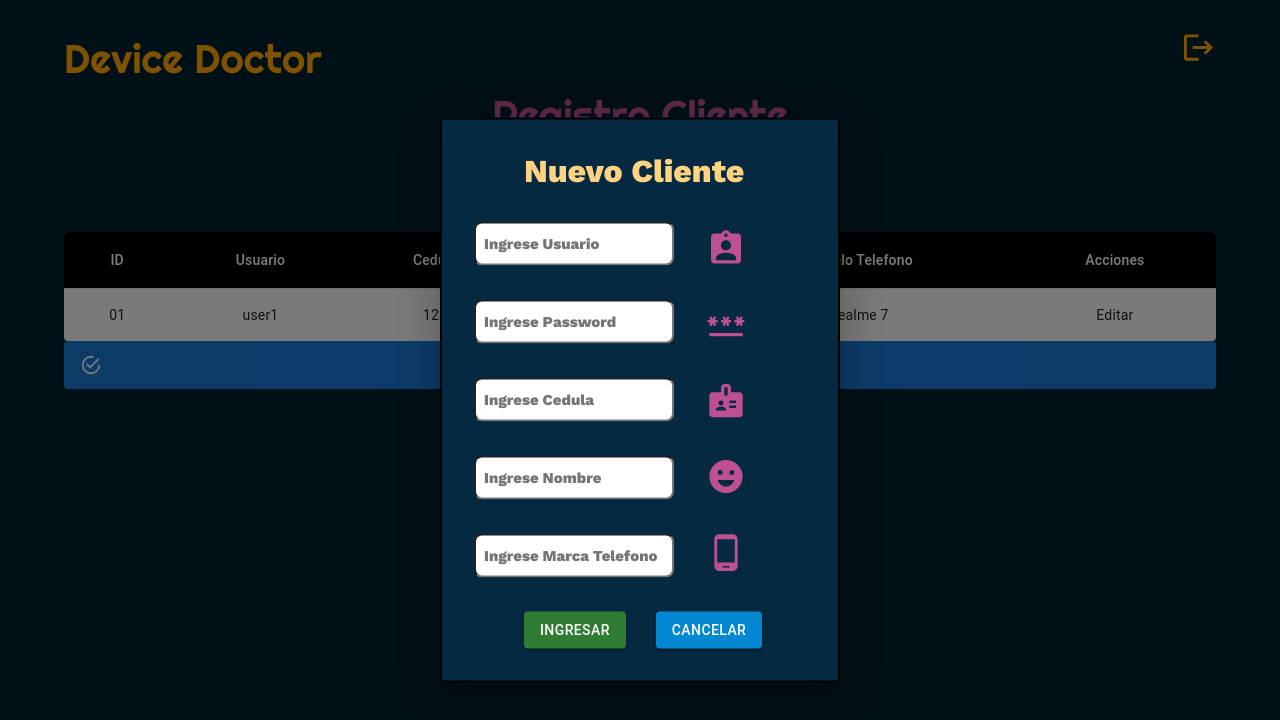
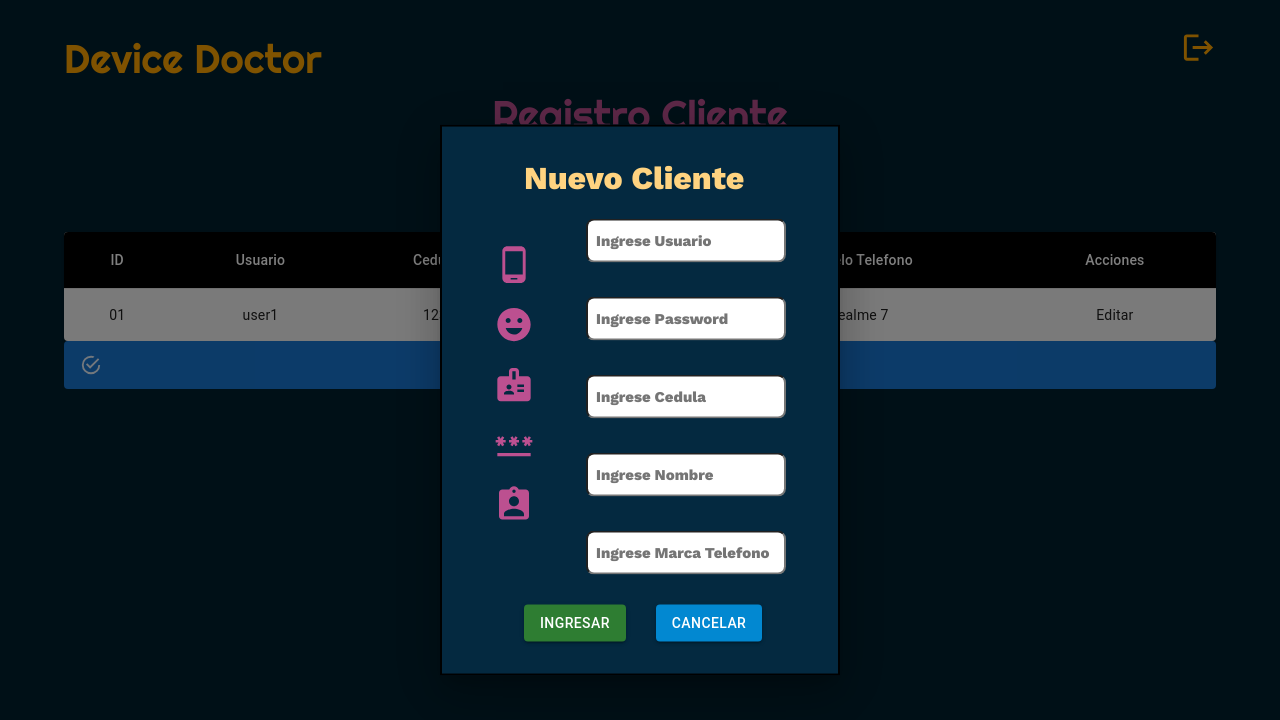
Before and after one commit to DorianDavy89/proyecto-parcial1, a React (Create React App) app: page /registro in a window 1280 px wide. Both pictures are taken after a click on the button "NEW". Shown: the top 720 px of the page. Built offline with nearby package versions, Linux system fonts and the light colour scheme.

Commit message:
avance12

```diff
--- a/src/components/Registro.jsx
+++ b/src/components/Registro.jsx
@@ -1,6 +1,5 @@
 import { React, useState } from "react";
 import Container from '@mui/material/Container';
-import Link from '@mui/material/Link';
 import LogoutIcon from '@mui/icons-material/Logout';
 import Button from '@mui/material/Button';
 import CreateNewFolderIcon from '@mui/icons-material/CreateNewFolder';
@@ -21,6 +20,10 @@ import PasswordIcon from '@mui/icons-material/Password';
 import BadgeIcon from '@mui/icons-material/Badge';
 import EmojiEmotionsIcon from '@mui/icons-material/EmojiEmotions';
 import PhoneAndroidIcon from '@mui/icons-material/PhoneAndroid';
+import EngineeringIcon from '@mui/icons-material/Engineering';
+import AppSettingsAltIcon from '@mui/icons-material/AppSettingsAlt';
+import CreditCardIcon from '@mui/icons-material/CreditCard';
+import HeadphonesBatteryIcon from '@mui/icons-material/HeadphonesBattery';
 import '../styles/EstilosRegistro.css';
 
 const StyledTableCell = styled(TableCell)(({ theme }) => ({
@@ -126,13 +129,26 @@ function Registro() {
                 </div>
             </Container>
 
+
+
             <div className="modal-registroN">
                 <Modal open={openNuevo}>
+                    <Box sx={style}>
+                        <div className="cabecera-registro">
+                            <h2>Nuevo Cliente</h2>
+                        </div>
+                        <div className="iconos-registro">
+                            <div className="lado-iz">
+                                <PhoneAndroidIcon className="icono" style={{ fontSize: 40, color: '#bc5090' }} />
+                                <EmojiEmotionsIcon className="icono" style={{ fontSize: 40, color: '#bc5090' }} />
+                                <BadgeIcon className="icono" style={{ fontSize: 40, color: '#bc5090' }} />
+                                <PasswordIcon className="icono" style={{ fontSize: 40, color: '#bc5090' }} />
+                                <AssignmentIndIcon className="icono" style={{ fontSize: 40, color: '#bc5090' }} />
+                            </div>
+                        </div>
                         <div className="formulario-nuevo">
-                        <Box sx={style}>
-                            <div className="lado-iz">
+                            <div className="lado-der">
                                 <FormControl>
-                                    <h2>Nuevo Cliente</h2>
                                     <br />
                                     <input type="text" name='usuario' placeholder="Ingrese Usuario" />
                                     <br />
@@ -143,7 +159,9 @@ function Registro() {
                                     <input type="text" name='nombre' placeholder="Ingrese Nombre" />
                                     <br />
                                     <input type="text" name='marcatelefono' placeholder="Ingrese Marca Telefono" />
-                                    <br />
+                                </FormControl>
+                            </div>
+                        </div>
                         <div className="botones-formnuevo">
                             <Button className="btn-registrar" variant="contained" color="success">
                                 Ingresar
@@ -153,20 +171,10 @@ function Registro() {
                                 Cancelar
                             </Button>
                         </div>
-                                </FormControl>
-                                <div className="lado-derecho">
-                                    <PhoneAndroidIcon className="icono" style={{ fontSize: 40, color: '#bc5090' }} />
-                                    <EmojiEmotionsIcon className="icono" style={{ fontSize: 40, color: '#bc5090' }} />
-                                    <BadgeIcon className="icono" style={{ fontSize: 40, color: '#bc5090' }} />
-                                    <PasswordIcon className="icono" style={{ fontSize: 40, color: '#bc5090' }} />
-                                    <AssignmentIndIcon className="icono" style={{ fontSize: 40, color: '#bc5090' }} />
-                                </div>
+                    </Box>
+                </Modal>
             </div>
 
-                        </Box>
-                    </div>
-                </Modal>
-            </div>
         </div>
     );
 }
--- a/src/styles/EstilosRegistro.css
+++ b/src/styles/EstilosRegistro.css
@@ -15,6 +15,12 @@
   padding: 0;
 }
 
+.modal-registroN {
+  justify-content: space-between;
+  align-items: stretch;
+
+}
+
 .titulo-cliente {
   color: #bc5090;
   font-size: 40px;
@@ -24,10 +30,35 @@
   font-family: 'Righteous';
 }
 
-.formulario-nuevo h2 {
+.cabecera-registro h2 {
   color: #ffd380;
   margin-left: 50px;
   font-weight: bold;
+}
+
+.lado-iz{
+  display: flex;
+  flex-direction: column;
+  align-items: flex-start;
+  padding: 20px;
+}
+
+.icono{
+  margin-top: 20px;
+}
+
+.lado-der {
+  display: flex;
+  flex-direction: column;
+  align-items: flex-end;
+  padding: 20px;
+  margin-top: -370px;
+}
+
+.lado-der input {
+  margin-bottom: 10px;
+  width: 100%;
+  padding: 8px;
 }
 
 .botones-formnuevo {
@@ -39,17 +70,6 @@
 .formulario-nuevo input[type="text"] {
   width: 200px;
   margin-bottom: 10px;
-}
-
-.lado-derecho {
-  display: flex;
-  flex-direction: column;
-  align-items: flex-end;
-}
-
-.icono {
-  margin-top: -116px;
-  margin-right: 60px;
 }
 
 .boton-nuevo Button {
@@ -67,3 +87,29 @@
 .botones-formnuevo Button:hover {
   transform: scale(1.5);
 }
+
+.formulario-config h2 {
+  color: #ffd380;
+  margin-left: 50px;
+  font-weight: bold;
+}
+
+.botones-formconfig {
+  display: flex;
+  gap: 30px;
+  margin-left: 50px;
+}
+
+.formulario-config input[type="text"] {
+  width: 200px;
+  margin-bottom: 10px;
+}
+
+
+.botones-formconfig Button {
+  transition: all 0.50s;
+}
+
+.botones-formconfig Button:hover {
+  transform: scale(1.5);
+}
```
Lines whose indentation alone changed are shown as unchanged.
